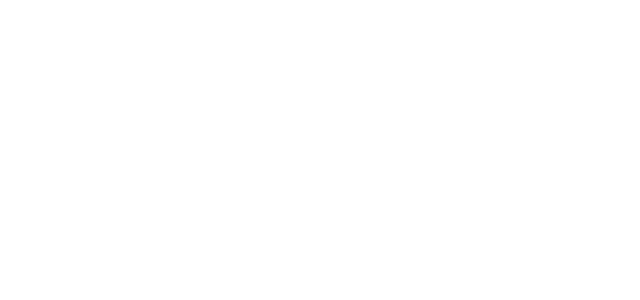
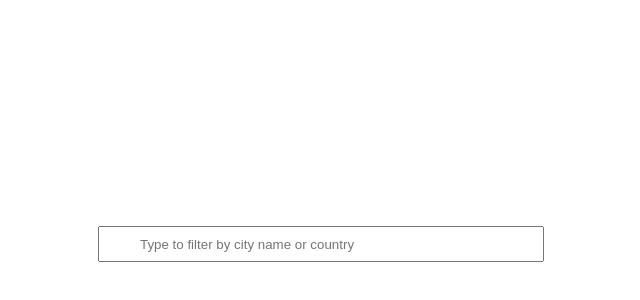
Before and after one commit to rbartowski/city-selector, a React (Create React App) app: page / in a window 1280 px wide. Shown: the part 156-456 px from the top of the page, without its empty margins (319-959 px from the left). Built offline with nearby package versions, Linux system fonts and the light colour scheme.

Commit message:
include sass and create component structure

```diff
--- a/package.json
+++ b/package.json
@@ -10,6 +10,7 @@
     "@types/node": "^12.19.1",
     "@types/react": "^16.9.53",
     "@types/react-dom": "^16.9.8",
+    "node-sass": "^4.14.1",
     "react": "^17.0.1",
     "react-dom": "^17.0.1",
     "react-scripts": "4.0.0",
--- a/src/App.css
+++ /dev/null
@@ -1,38 +0,0 @@
-.App {
-  text-align: center;
-}
-
-.App-logo {
-  height: 40vmin;
-  pointer-events: none;
-}
-
-@media (prefers-reduced-motion: no-preference) {
-  .App-logo {
-    animation: App-logo-spin infinite 20s linear;
-  }
-}
-
-.App-header {
-  background-color: #282c34;
-  min-height: 100vh;
-  display: flex;
-  flex-direction: column;
-  align-items: center;
-  justify-content: center;
-  font-size: calc(10px + 2vmin);
-  color: white;
-}
-
-.App-link {
-  color: #61dafb;
-}
-
-@keyframes App-logo-spin {
-  from {
-    transform: rotate(0deg);
-  }
-  to {
-    transform: rotate(360deg);
-  }
-}
--- /dev/null
+++ b/src/App.scss
@@ -0,0 +1,8 @@
+.App {
+  text-align: center;
+  display: flex;
+  align-items: center;
+  justify-content: center;
+  width: 100vw;
+  height: 100vh;
+}
--- a/src/App.tsx
+++ b/src/App.tsx
@@ -1,5 +1,5 @@
 import React from 'react';
-import './App.css';
+import './App.scss';
 import CitySelector from './components/CitySelector/CitySelector';
 
 function App() {
--- /dev/null
+++ b/src/components/CitySelector/CitySelector.scss
@@ -0,0 +1,7 @@
+.CitySelector {
+  input {
+    width: 400px;
+    height: 30px;
+    padding-left: 40px;
+  }
+}
--- a/src/components/CitySelector/CitySelector.tsx
+++ b/src/components/CitySelector/CitySelector.tsx
@@ -1,9 +1,10 @@
 import React from 'react';
-import './CitySelector.css';
+import './CitySelector.scss';
 
 function CitySelector() {
   return (
     <div className="CitySelector">
+      <input id="city-selector" type="text" placeholder="Type to filter by city name or country"/>
     </div>
   );
 }
--- a/src/index.css
+++ b/src/index.scss
@@ -6,8 +6,3 @@
   -webkit-font-smoothing: antialiased;
   -moz-osx-font-smoothing: grayscale;
 }
-
-code {
-  font-family: source-code-pro, Menlo, Monaco, Consolas, 'Courier New',
-    monospace;
-}
--- a/src/index.tsx
+++ b/src/index.tsx
@@ -1,6 +1,6 @@
 import React from 'react';
 import ReactDOM from 'react-dom';
-import './index.css';
+import './index.scss';
 import App from './App';
 
 ReactDOM.render(
```
Also changed, not shown: src/components/ResultsPanel/ResultsPanel.scss (added), src/components/ResultsPanel/ResultsPanel.tsx (added), 2 other files (tests, documents, lock files or other folders).
